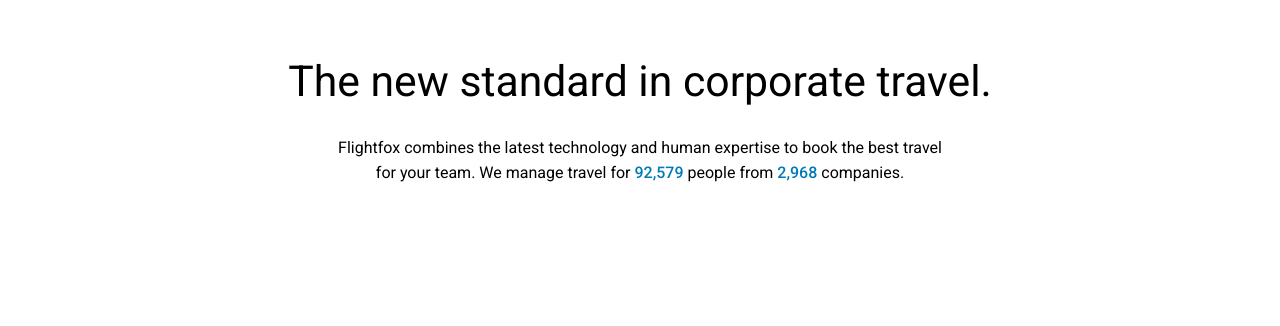
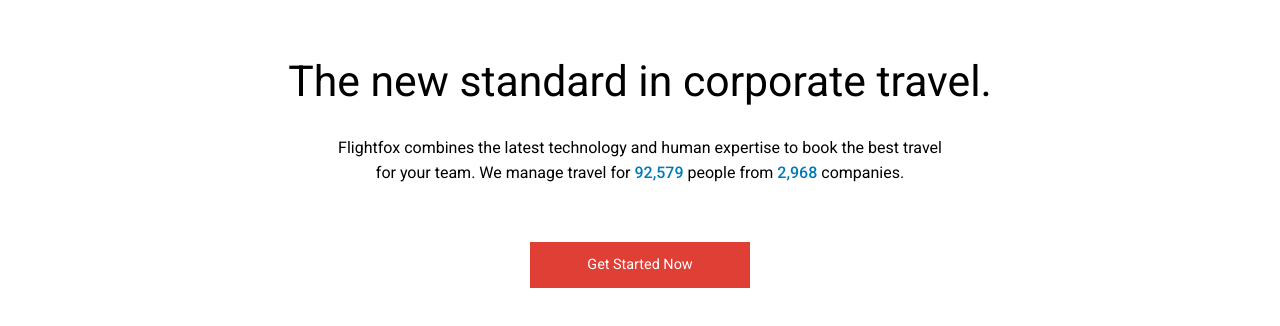
Before and after one commit to KN1CK5/flightfox, a plain HTML site: page index.html in a window 1280 px wide. Shown: the part 74-400 px from the top of the page. Drawn offline with Linux system fonts and the light colour scheme.

Commit message:
start button

```diff
--- a/index.html
+++ b/index.html
@@ -24,6 +24,9 @@
   <p class="byline">Flightfox combines the latest technology and human expertise to book the best travel for your team. We manage travel for
     <strong>92,579</strong> people from
     <strong>2,968</strong> companies.</p>
+  <div class="start">
+    <a href="https://flightfox.com/welcome">Get Started Now</a>
+  </div>
 </body>
 
 </html>
--- a/style-min.css
+++ b/style-min.css
@@ -1 +1 @@
-html{font-size:16px;font-family:"Roboto", sans-serif}body{border-top:0.25em solid black;max-width:1440px;margin:0 auto}.header{display:-webkit-box;display:-ms-flexbox;display:flex;-webkit-box-pack:justify;-ms-flex-pack:justify;justify-content:space-between;padding:0 7.3rem;margin-top:1.7rem;-webkit-box-align:center;-ms-flex-align:center;align-items:center}.logo{max-width:4.7rem}.logo img{width:100%}.topMenu{display:-webkit-box;display:-ms-flexbox;display:flex}.topMenu li{padding:0 0 0 3.35rem;font-size:0.8rem}h1{font-size:2.67rem;text-align:center;margin:5.1rem 0 0 0}.byline{max-width:38rem;text-align:center;margin:2rem auto 0 auto;line-height:1.6em}.byline strong{font-weight:500;color:#007ab8}
+html{font-size:16px;font-family:"Roboto", sans-serif}body{border-top:0.25em solid black;max-width:1440px;margin:0 auto}.header{display:-webkit-box;display:-ms-flexbox;display:flex;-webkit-box-pack:justify;-ms-flex-pack:justify;justify-content:space-between;padding:0 7.3rem;margin-top:1.7rem;-webkit-box-align:center;-ms-flex-align:center;align-items:center}.logo{max-width:4.7rem}.logo img{width:100%}.topMenu{display:-webkit-box;display:-ms-flexbox;display:flex}.topMenu li{padding:0 0 0 3.35rem;font-size:0.8rem}h1{font-size:2.67rem;text-align:center;margin:5.1rem 0 0 0}.byline{max-width:38rem;text-align:center;margin:2rem auto 0 auto;line-height:1.6em}.byline strong{font-weight:500;color:#007ab8}.start{max-width:7.5rem;text-align:center;background-color:#df3f35;cursor:pointer;padding:1rem 3.1rem;margin:3.5rem auto 0 auto}.start a{text-decoration:none;color:#ffffff;font-size:0.9rem}.start:hover{background-color:#000000}
--- a/style.css
+++ b/style.css
@@ -51,3 +51,22 @@
   font-weight: 500;
   color: #007ab8;
 }
+
+.start {
+  max-width: 7.5rem;
+  text-align: center;
+  background-color: #df3f35;
+  cursor: pointer;
+  padding: 1rem 3.1rem;
+  margin: 3.5rem auto 0 auto;
+}
+
+.start a {
+  text-decoration: none;
+  color: #ffffff;
+  font-size: 0.9rem;
+}
+
+.start:hover {
+  background-color: #000000;
+}
```
